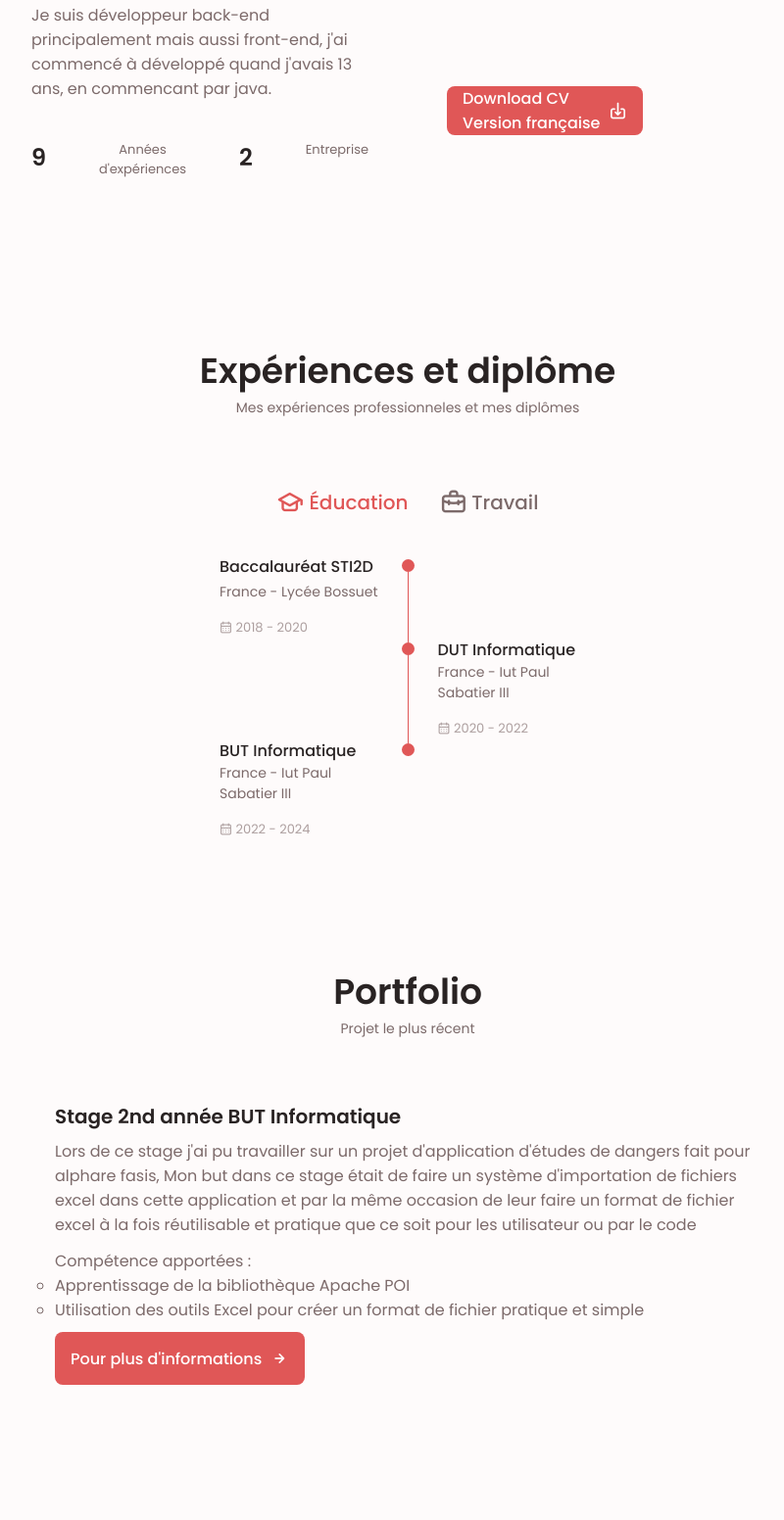
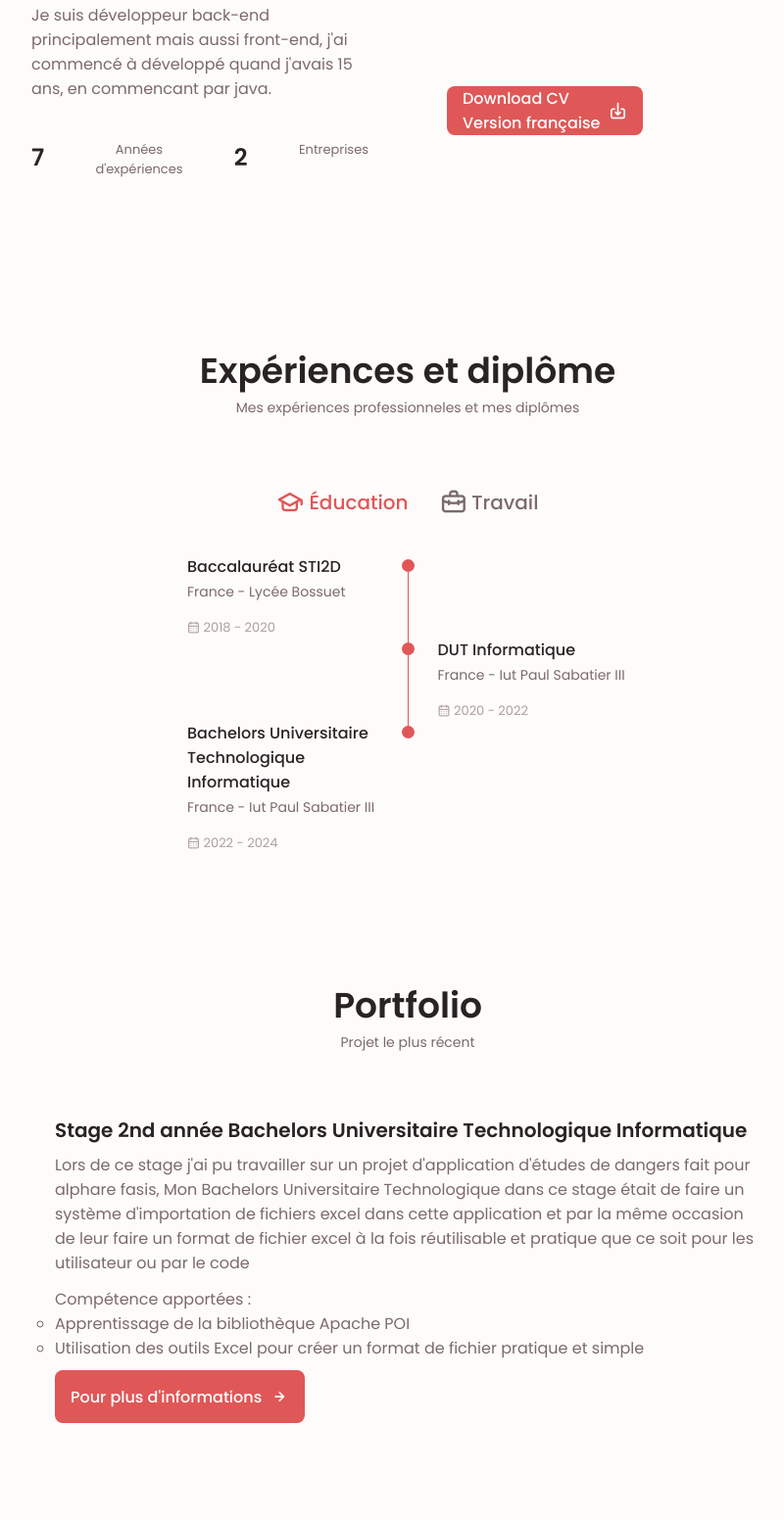
Before and after one commit to NicolasLeymat/Portfolio_S6, a plain HTML site: page Website/Index.html in a window 1280 px wide. Shown: the part 1004-2556 px from the top of the page at 98% size, without its empty margins (224-1024 px from the left). Drawn offline with nearby package versions, Linux system fonts and the light colour scheme.

```diff
--- a/Website/Index.html
+++ b/Website/Index.html
@@ -156,11 +156,11 @@
           <div class="about_data">
             <p class="about_description">
               Je suis développeur back-end principalement mais aussi front-end,
-              j'ai commencé à développé quand j'avais 13 ans, en commencant par
+              j'ai commencé à développé quand j'avais 15 ans, en commencant par
               java.
             </p>
             <div class="about_info">
-              <span class="about_info-title">9</span>
+              <span class="about_info-title">7</span>
               <span class="about_info-name"
                 >Années <br />
                 d'expériences</span
@@ -168,7 +168,7 @@
 
               <span class="about_info-title">2</span>
               <span class="about_info-name"
-                >Entreprise <br />
+                >Entreprises <br />
                 </span>
             </div>
           </div>
@@ -211,7 +211,7 @@
             </div>
           </div>
           <div class="qualification_sections">
-            <div class="qualification_content qualification_active" data-content id="education" >
+            <div class="qualification_content qualification_active" data-content id="education" style="width: 450px;">
               <div class="qualification_data">
                 <div>
                   <h3 class="qualification_title">Baccalauréat STI2D</h3>
@@ -249,7 +249,7 @@
 
               <div class="qualification_data">
                 <div>
-                  <h3 class="qualification_title">BUT Informatique</h3>
+                  <h3 class="qualification_title">Bachelors Universitaire Technologique Informatique</h3>
                   <span class="qualification_subtitle"
                     >France - Iut Paul Sabatier III</span
                   >
@@ -350,9 +350,9 @@
             <!-- Stage 2023 Alphare-Fasis_1 -->
             <div class="portfolio_content swiper-slide">
               <div class="portfolio_data">
-                <h3 class="portfolio_title">Stage 2nd année BUT Informatique</h3>
+                <h3 class="portfolio_title">Stage 2nd année Bachelors Universitaire Technologique Informatique</h3>
                 <p class="portfolio_description">Lors de ce stage j'ai pu travailler sur un projet d'application d'études de dangers fait
-                  pour alphare fasis, Mon but dans ce stage était de faire un système d'importation de fichiers excel dans cette application
+                  pour alphare fasis, Mon Bachelors Universitaire Technologique dans ce stage était de faire un système d'importation de fichiers excel dans cette application
                   et par la même occasion de leur faire un format de fichier excel à la fois réutilisable et pratique que ce soit pour les utilisateur
                   ou par le code </p>
                 <ul style="list-style:circle;margin-bottom:10px;">
@@ -380,7 +380,7 @@
             <div class="portfolio_content swiper-slide">
               <div class="portfolio_data">
                 <h3 class="portfolio_title">SAE ( Projet tuteuré ) 3 ème Années</h3>
-                <p class="portfolio_description">Lors du semestre 5 de ma 3ème années de BUT informatique,
+                <p class="portfolio_description">Lors du semestre 5 de ma 3ème années de Bachelors Universitaire Technologique informatique,
                   j'ai eu l'occasion avec 5 collègues de réaliser un site de notes pour l'iut, Dans ce projet j'ai fait office de P.O ( Product Owner ),
                   mais aussi de développeur full-stack, et je me suis aussi occuper de la CI/CD ( Au mieux Possible car le gitlab de l'iut n'avais pas de runner ) du projet,
                   ainsi que de la mise en commun de tout les code avant les revu de sprint, et pour finir je me suis aussi occuper de la gestion de données de notre applications et de la Base de données.
```
